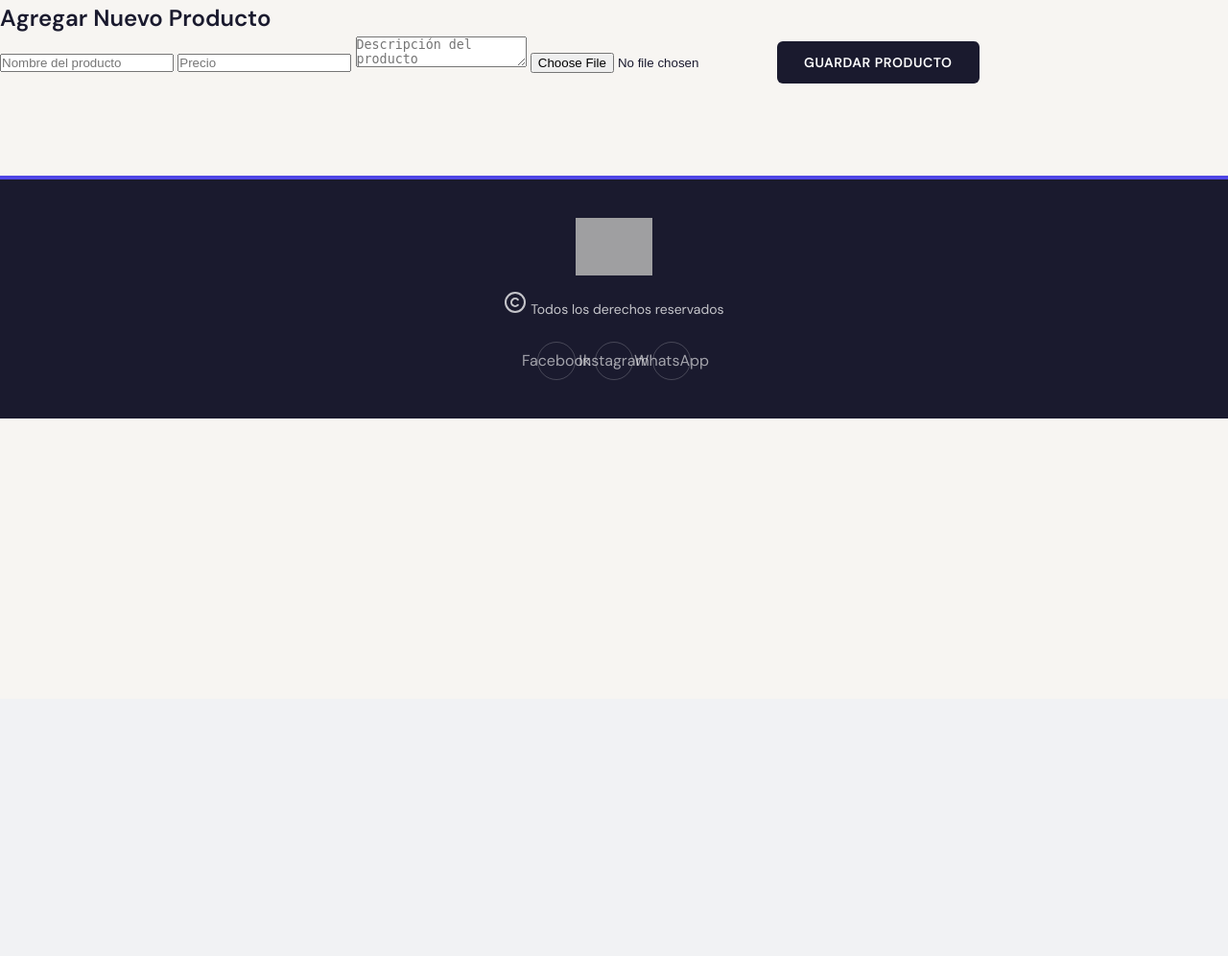
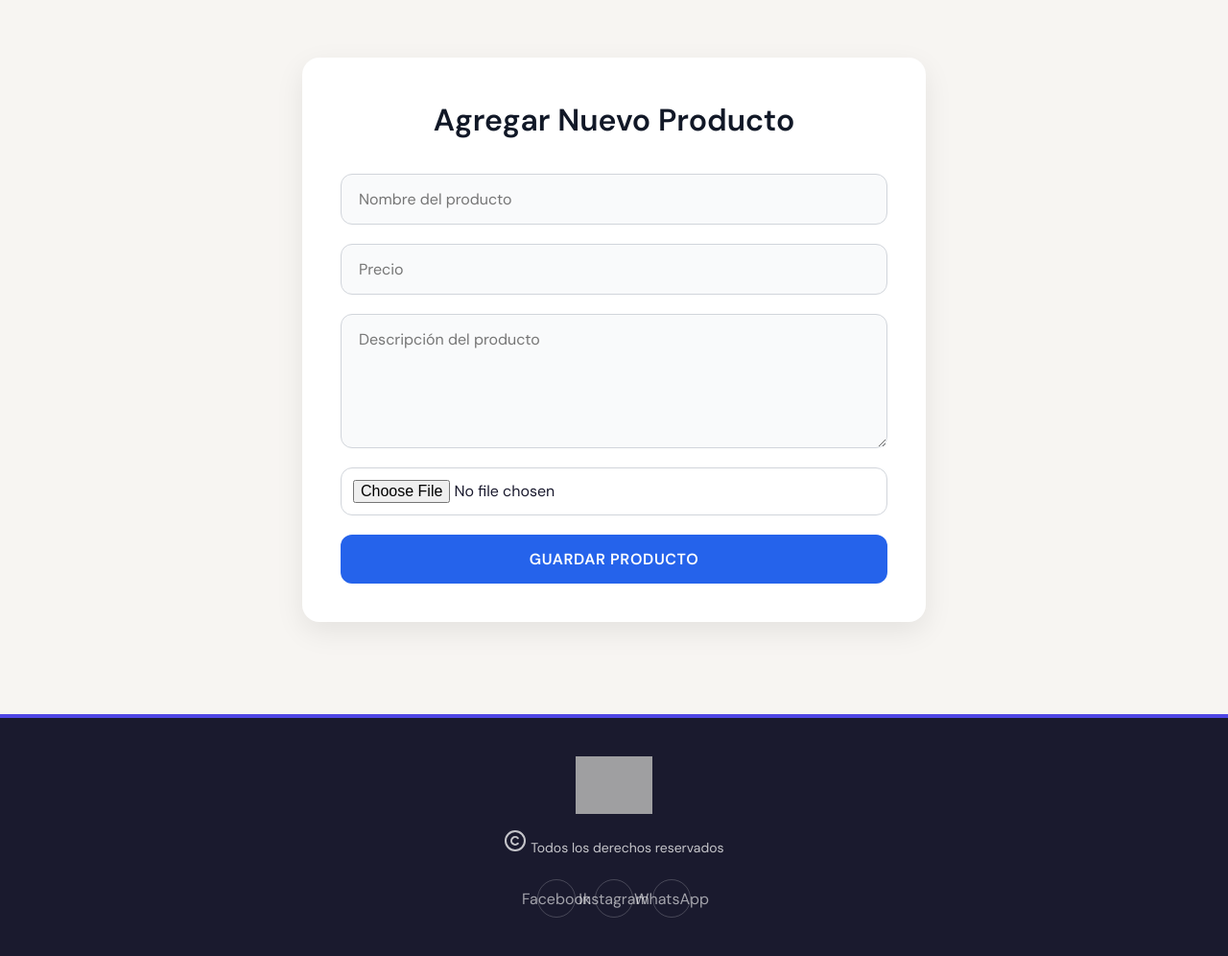
Before and after one commit to LujoSobreRuedas/Tienda-Online, a Django app: page /crear-producto/ in a window 1280 px wide. Shown: the part 72-1068 px from the top of the page at 96% size. Before the commit the page ends 508 px from the top, so only its background shows below. Run offline with Django 5.2, Linux system fonts and the light colour scheme; a user stored in the database is signed in; grey boxes are pictures that could not be loaded.

Commit message:
css es crear producto

```diff
--- a/TiendaApp/static/css/style.css
+++ b/TiendaApp/static/css/style.css
@@ -3119,3 +3119,127 @@ form ul.errorlist li::before {
   margin: 0;
   line-height: 1.5;
 }
+/* ============================================
+   FORMULARIO AGREGAR PRODUCTO
+   ============================================ */
+
+.formulario-producto {
+    width: 100%;
+    max-width: 650px;
+    margin: 60px auto;
+    padding: 40px;
+    background: #ffffff;
+    border-radius: 18px;
+    box-shadow: 0 10px 30px rgba(0, 0, 0, 0.08);
+}
+
+/* ============================================
+   TITULO
+   ============================================ */
+
+.formulario-producto h2 {
+    text-align: center;
+    font-size: 2rem;
+    margin-bottom: 30px;
+    color: #111827;
+    font-weight: 700;
+}
+
+/* ============================================
+   FORMULARIO
+   ============================================ */
+
+.formulario-producto form {
+    display: flex;
+    flex-direction: column;
+    gap: 20px;
+}
+
+/* ============================================
+   INPUTS Y TEXTAREA
+   ============================================ */
+
+.formulario-producto input,
+.formulario-producto textarea {
+    width: 100%;
+    padding: 15px 18px;
+    border: 1px solid #d1d5db;
+    border-radius: 12px;
+    font-size: 1rem;
+    font-family: inherit;
+    outline: none;
+    transition: all 0.3s ease;
+    background: #f9fafb;
+}
+
+/* ============================================
+   EFECTO FOCUS
+   ============================================ */
+
+.formulario-producto input:focus,
+.formulario-producto textarea:focus {
+    border-color: #2563eb;
+    background: #ffffff;
+    box-shadow: 0 0 0 4px rgba(37, 99, 235, 0.15);
+}
+
+/* ============================================
+   TEXTAREA
+   ============================================ */
+
+.formulario-producto textarea {
+    min-height: 140px;
+    resize: vertical;
+}
+
+/* ============================================
+   INPUT FILE
+   ============================================ */
+
+.formulario-producto input[type="file"] {
+    padding: 12px;
+    background: #ffffff;
+    cursor: pointer;
+}
+
+/* ============================================
+   BOTON
+   ============================================ */
+
+.formulario-producto button {
+    padding: 15px;
+    border: none;
+    border-radius: 12px;
+    background: #2563eb;
+    color: white;
+    font-size: 1rem;
+    font-weight: 600;
+    cursor: pointer;
+    transition: all 0.3s ease;
+}
+
+/* ============================================
+   HOVER BOTON
+   ============================================ */
+
+.formulario-producto button:hover {
+    background: #1d4ed8;
+    transform: translateY(-2px);
+}
+
+/* ============================================
+   RESPONSIVE
+   ============================================ */
+
+@media (max-width: 768px) {
+
+    .formulario-producto {
+        margin: 30px 20px;
+        padding: 25px;
+    }
+
+    .formulario-producto h2 {
+        font-size: 1.6rem;
+    }
+
+}
```
